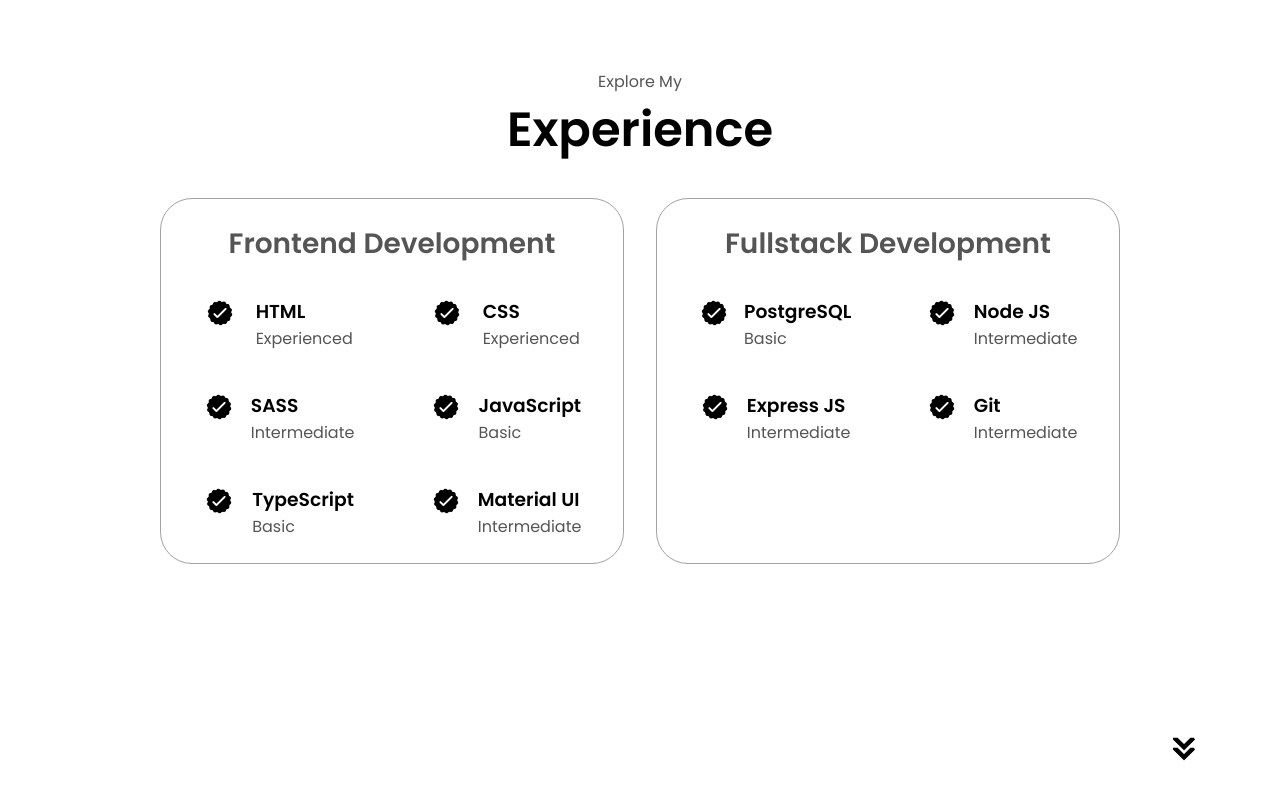
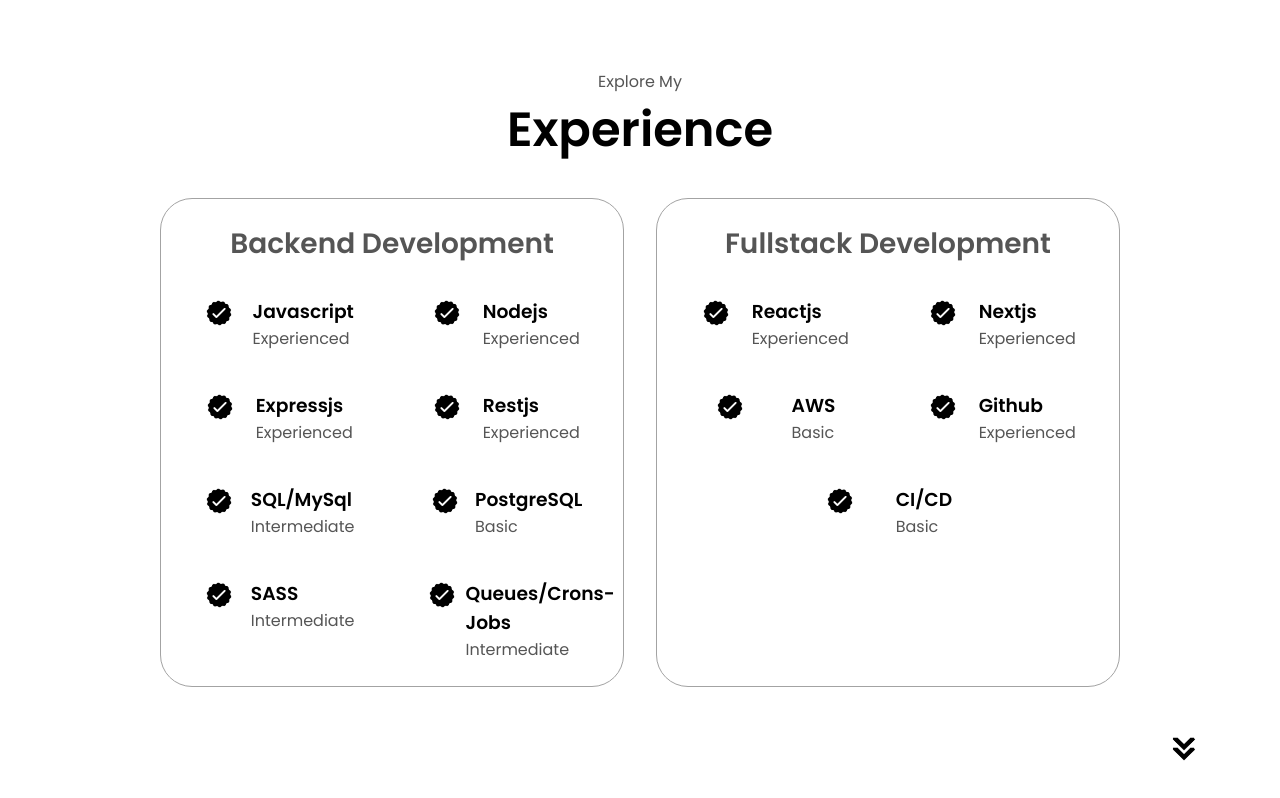
Before and after one commit to 0sama-rao/Portfolio_website, a plain HTML site: page index.html in a window 1280 px wide. Shown: the part 1627-2425 px from the top of the page. Drawn offline with Linux system fonts and the light colour scheme.

Commit message:
Fixes in portfolio web regarding skills

```diff
--- a/index.html
+++ b/index.html
@@ -91,7 +91,7 @@
                 class="icon"
               />
               <h3>Experience</h3>
-              <p>2.5+ years <br />Fullstack Development</p>
+              <p>3+ years <br />Fullstack Development</p>
             </div>
             <div class="details-container">
               <img
@@ -128,7 +128,7 @@
       <div class="experience-details-container">
         <div class="about-containers">
           <div class="details-container">
-            <h2 class="experience-sub-title">Frontend Development</h2>
+            <h2 class="experience-sub-title">Backend Development</h2>
             <div class="article-container">
               <article>
                 <img
@@ -137,7 +137,7 @@
                   class="icon"
                 />
                 <div>
-                  <h3>HTML</h3>
+                  <h3>Javascript</h3>
                   <p>Experienced</p>
                 </div>
               </article>
@@ -148,8 +148,52 @@
                   class="icon"
                 />
                 <div>
-                  <h3>CSS</h3>
+                  <h3>Nodejs</h3>
                   <p>Experienced</p>
+                </div>
+              </article>
+              <article>
+                <img
+                  src="./assets/checkmark.png"
+                  alt="Experience icon"
+                  class="icon"
+                />
+                <div>
+                  <h3>Expressjs</h3>
+                  <p>Experienced</p>
+                </div>
+              </article>
+              <article>
+                <img
+                  src="./assets/checkmark.png"
+                  alt="Experience icon"
+                  class="icon"
+                />
+                <div>
+                  <h3>Restjs</h3>
+                  <p>Experienced</p>
+                </div>
+              </article>
+              <article>
+                <img
+                  src="./assets/checkmark.png"
+                  alt="Experience icon"
+                  class="icon"
+                />
+                <div>
+                  <h3>SQL/MySql</h3>
+                  <p>Intermediate</p>
+                </div>
+              </article>
+              <article>
+                <img
+                  src="./assets/checkmark.png"
+                  alt="Experience icon"
+                  class="icon"
+                />
+                <div>
+                  <h3>PostgreSQL</h3>
+                  <p>Basic</p>
                 </div>
               </article>
               <article>
@@ -170,32 +214,11 @@
                   class="icon"
                 />
                 <div>
-                  <h3>JavaScript</h3>
-                  <p>Basic</p>
-                </div>
-              </article>
-              <article>
-                <img
-                  src="./assets/checkmark.png"
-                  alt="Experience icon"
-                  class="icon"
-                />
-                <div>
-                  <h3>TypeScript</h3>
-                  <p>Basic</p>
-                </div>
-              </article>
-              <article>
-                <img
-                  src="./assets/checkmark.png"
-                  alt="Experience icon"
-                  class="icon"
-                />
-                <div>
-                  <h3>Material UI</h3>
+                  <h3>Queues/Crons-Jobs</h3>
                   <p>Intermediate</p>
                 </div>
               </article>
+
             </div>
           </div>
           <div class="details-container">
@@ -208,7 +231,29 @@
                   class="icon"
                 />
                 <div>
-                  <h3>PostgreSQL</h3>
+                  <h3>Reactjs</h3>
+                  <p>Experienced</p>
+                </div>
+              </article>
+              <article>
+                <img
+                  src="./assets/checkmark.png"
+                  alt="Experience icon"
+                  class="icon"
+                />
+                <div>
+                  <h3>Nextjs</h3>
+                  <p>Experienced</p>
+                </div>
+              </article>
+              <article>
+                <img
+                  src="./assets/checkmark.png"
+                  alt="Experience icon"
+                  class="icon"
+                />
+                <div>
+                  <h3>AWS</h3>
                   <p>Basic</p>
                 </div>
               </article>
@@ -219,10 +264,11 @@
                   class="icon"
                 />
                 <div>
-                  <h3>Node JS</h3>
-                  <p>Intermediate</p>
+                  <h3>Github</h3>
+                  <p>Experienced</p>
                 </div>
               </article>
+
               <article>
                 <img
                   src="./assets/checkmark.png"
@@ -230,21 +276,11 @@
                   class="icon"
                 />
                 <div>
-                  <h3>Express JS</h3>
-                  <p>Intermediate</p>
+                  <h3>CI/CD</h3>
+                  <p>Basic</p>
                 </div>
               </article>
-              <article>
-                <img
-                  src="./assets/checkmark.png"
-                  alt="Experience icon"
-                  class="icon"
-                />
-                <div>
-                  <h3>Git</h3>
-                  <p>Intermediate</p>
-                </div>
-              </article>
+
             </div>
           </div>
         </div>
```
